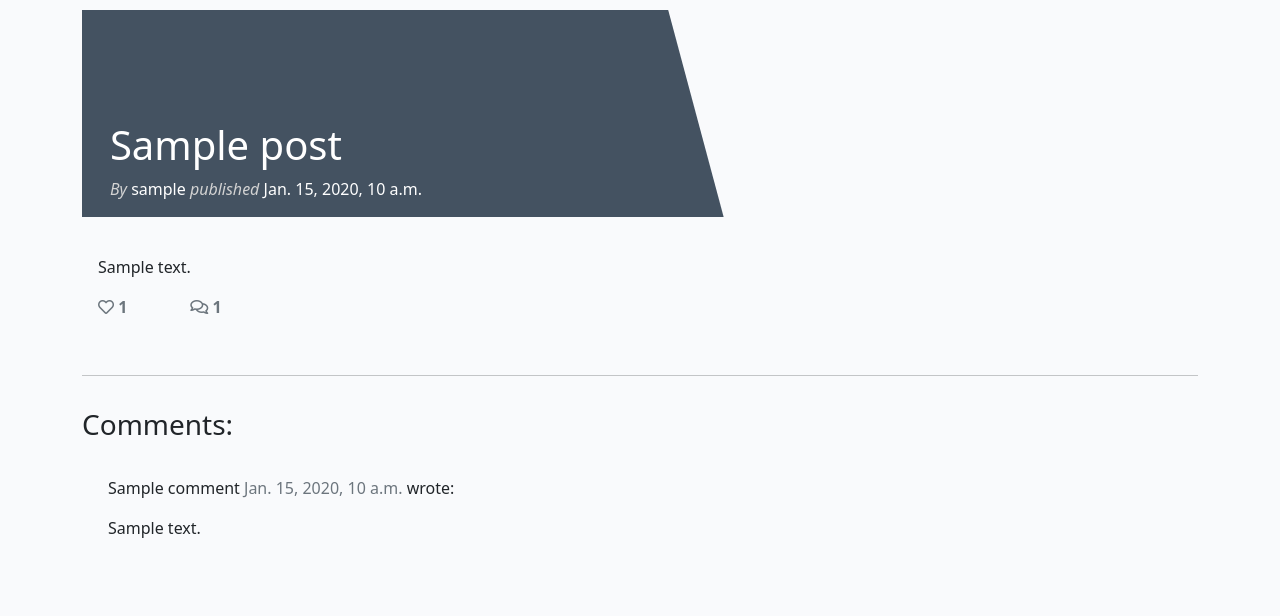
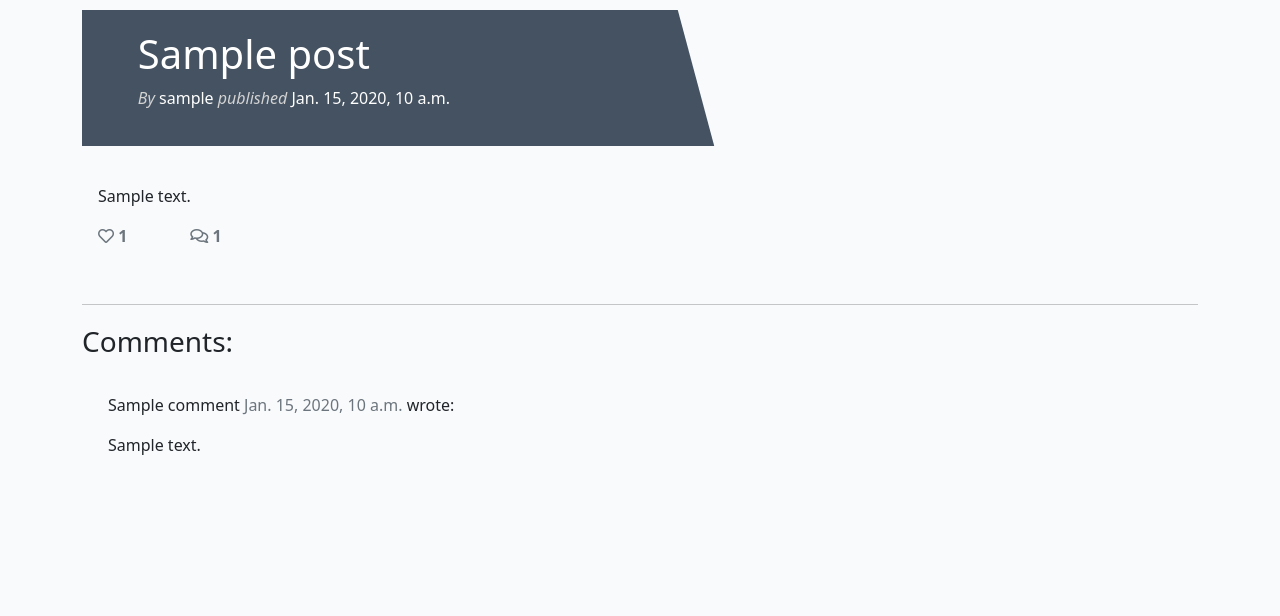
Before and after one commit to FlashDrag/django-blog, a Django app: a page that uses templates/post_detail.html in a window 1280 px wide. Shown: the part 60-676 px from the top of the page. Run offline with Django 3.2, Linux system fonts and the light colour scheme; tables that the repository leaves empty hold one stand-in row (values such as "Sample post"); some libraries are stand-ins or nearby versions.

Commit message:
Center masthead text on post detail page

```diff
--- a/static/css/style.css
+++ b/static/css/style.css
@@ -1,5 +1,9 @@
 body {
   background-color: #F9FAFC;
+}
+
+hr {
+  margin-bottom: 0.3rem;
 }
 
 .brand {
@@ -64,6 +68,7 @@ body {
   background-color: #445261;
   color: white;
   position: relative;
+  padding: 20px 5%;
 }
 
 .masthead-image {
@@ -95,13 +100,7 @@ body {
   color: #E84610;
 }
 
-.post-title {
-  margin-top: 20%;
-  margin-left: 5%;
-}
-
 .post-subtitle {
-  margin-left: 5%;
   color: lightgray;
 }
 
--- a/templates/post_detail.html
+++ b/templates/post_detail.html
@@ -6,7 +6,8 @@
   <div class="masthead">
     <div class="container">
       <div class="row g-0">
-        <div class="col-md-6 masthead-text">
+        <div class="col-md-6 masthead-text d-flex">
+          <div class="align-self-center">
             <h1 class="post-title">
               {{ post.title }}
             </h1>
@@ -14,6 +15,7 @@
               <em>By</em> <span class="text-white">{{ post.author }}</span>
               <em>published</em> <span class="text-white">{{ post.created_on }}</span>
             </p>
+          </div>
         </div>
         <div class="d-none d-md-block col-md-6 masthead-image">
           {% if "placeholder" in post.featured_image.url %}
```
Lines whose indentation alone changed are shown as unchanged.
